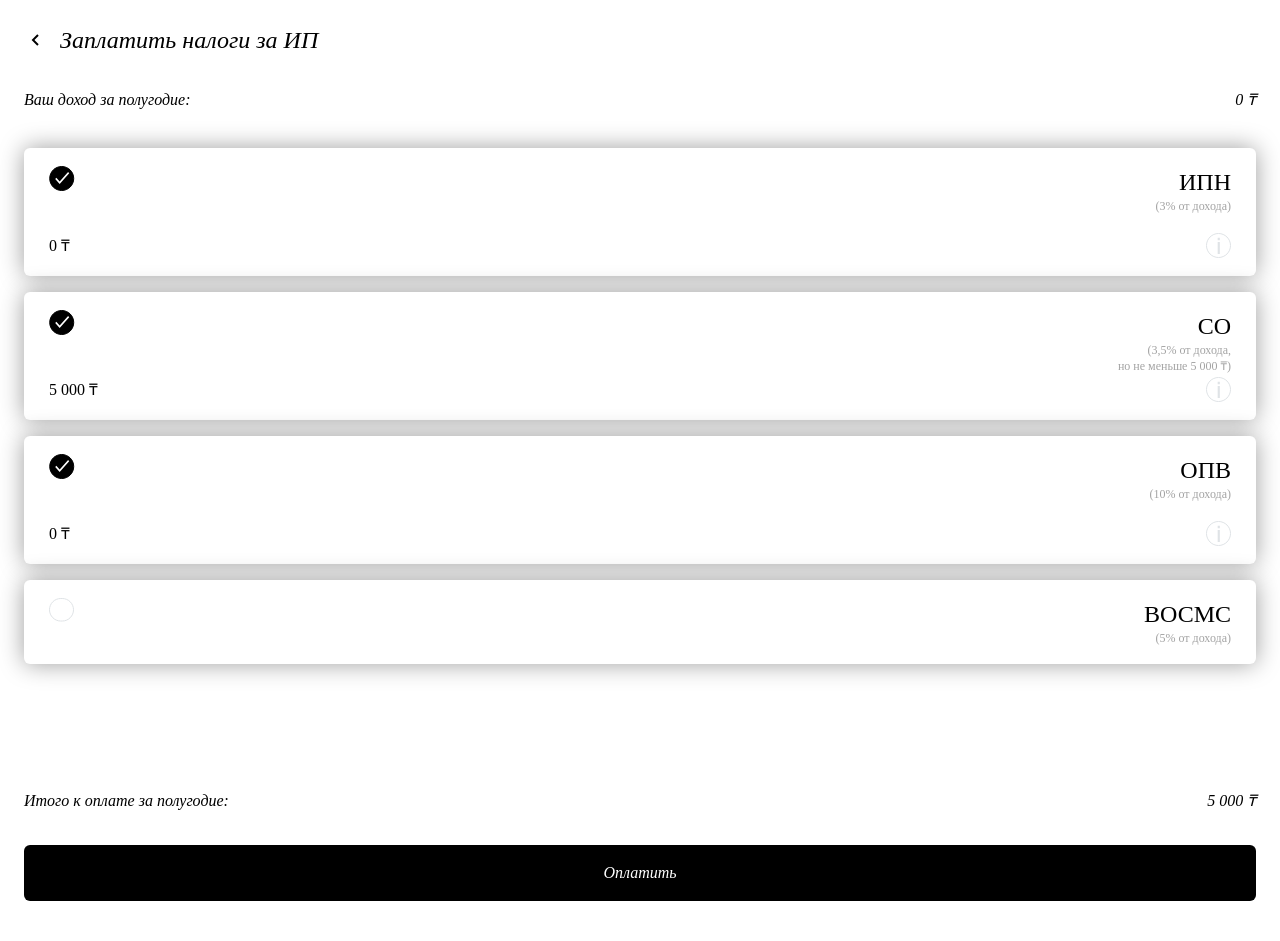
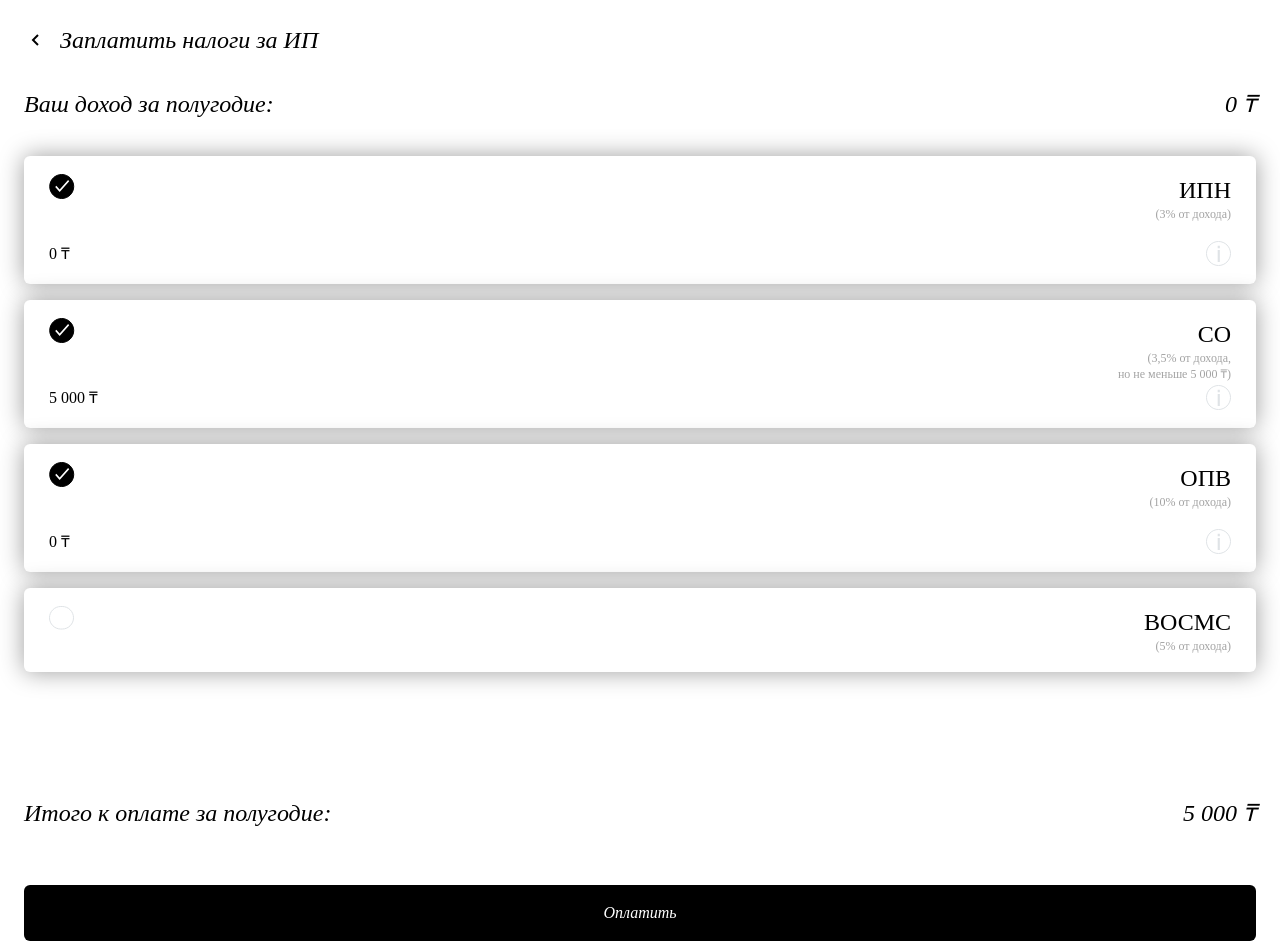
Before and after one commit to Alibek-dev/calculate-tax-ip, a Vue app: page /payment in a window 1280 px wide. Before the commit the page ends 901 px from the top, so only its background shows below. Built offline with nearby package versions, Linux system fonts and the light colour scheme; a web font is replaced by a local one.

Commit message:
Поправил вёрстку и разбил на компоненты

```diff
--- a/src/components/LineComponent.vue
+++ b/src/components/LineComponent.vue
@@ -19,7 +19,7 @@ defineProps({
 </script>
 
 <template>
-  <div class="flex items-end justify-between gap-12 italic" :class="{ 'text-base': textSize === 'small' }">
+  <div class="flex items-end justify-between gap-12 italic" :class="{ 'text-base': textSize === 'small', 'text-2xl': textSize === 'large' }">
     <div>{{ text }}</div>
     <div class="text-end whitespace-nowrap">{{ value }}</div>
   </div>
--- /dev/null
+++ b/src/components/ResultPaidTaxesComponent.vue
@@ -0,0 +1,45 @@
+<script setup lang="ts">
+
+import {formatCurrencyUtils} from "@/utrils/currency.utils";
+import LineComponent from "@/components/LineComponent.vue";
+import {computed} from "vue";
+import {usePaymentTaxStore} from "@/stores/PaymentTaxStore";
+
+const paymentTaxStore = usePaymentTaxStore()
+
+const getTaxType = computed(() => paymentTaxStore.taxTypes.find(item => item.value === paymentTaxStore.paymentTaxForm.taxType))
+const selectedTaxes = computed(() => paymentTaxStore.taxes.filter(tax => tax.selected))
+
+
+</script>
+
+<template>
+  <div>
+    <div class="flex flex-col items-center title mb-20">
+      <div class="mb-4">Спасибо!</div>
+      <div class="mb-2">Налоги успешно оплачены!</div>
+      <div>
+        <img class="w-[50px]" src="@/assets/svg/checked.svg" alt="">
+      </div>
+    </div>
+    <div class="flex flex-col gap-1 mb-16">
+      <LineComponent text-size="small" text="Имя" :value="paymentTaxStore.paymentTaxForm.firstName" />
+      <LineComponent text-size="small" text="Фамилия" :value="paymentTaxStore.paymentTaxForm.lastName" />
+      <LineComponent text-size="small" text="ИИН" :value="paymentTaxStore.paymentTaxForm.iin" />
+      <LineComponent v-if="getTaxType" text-size="small" text="Режим налогообложения" :value="getTaxType.text" />
+      <LineComponent text-size="small" text="Ваш доход за пол года" :value="formatCurrencyUtils(paymentTaxStore.paymentTaxForm.income)" />
+      <LineComponent
+        v-for="(tax, i) of selectedTaxes"
+        :key="i"
+        text-size="small"
+        :text="tax.taxName"
+        :value="formatCurrencyUtils(tax.taxSum())"
+      />
+    </div>
+    <LineComponent :value="formatCurrencyUtils(paymentTaxStore.sumAllTaxes)" text="Итого оплачено за полугодие:" />
+  </div>
+</template>
+
+<style scoped>
+
+</style>
--- /dev/null
+++ b/src/components/SelectTaxesForPayComponent.vue
@@ -0,0 +1,49 @@
+<script setup lang="ts">
+
+import {formatCurrencyUtils} from "@/utrils/currency.utils";
+import {useRouter} from "vue-router";
+import {usePaymentTaxStore} from "@/stores/PaymentTaxStore";
+import CtiIcon from "@/components/ui/CtiIcon.vue";
+import CtiChevronIcon from "@/components/icons/CtiChevronIcon.vue";
+import LineComponent from "@/components/LineComponent.vue";
+import TaxCardSelectorComponent from "@/components/TaxCardSelectorComponent.vue";
+
+const router = useRouter()
+const paymentTaxStore = usePaymentTaxStore()
+</script>
+
+<template>
+  <div>
+    <div @click="router.back()" class="inline-flex gap-3 items-center cursor-pointer mb-8">
+      <cti-icon class="-rotate-90"><cti-chevron-icon /></cti-icon>
+      <div class="title">Заплатить налоги за ИП</div>
+    </div>
+
+    <LineComponent
+      class="mb-9"
+      text="Ваш доход за полугодие:"
+      :value="formatCurrencyUtils(paymentTaxStore.paymentTaxForm.income)"
+    />
+
+    <div class="flex flex-col gap-4 mb-[125px]">
+      <TaxCardSelectorComponent
+        v-for="(tax, i) of paymentTaxStore.taxes"
+        :key="i"
+        :tax-description="tax.taxDescription"
+        :tax-name="tax.taxName"
+        :tax-sum="tax.taxSum()"
+        v-model:checked="tax.selected"
+      />
+    </div>
+
+    <LineComponent
+      class="mb-8"
+      text="Итого к оплате за полугодие:"
+      :value="formatCurrencyUtils(paymentTaxStore.sumAllTaxes)"
+    />
+  </div>
+</template>
+
+<style scoped>
+
+</style>
--- a/src/views/PaymentView.vue
+++ b/src/views/PaymentView.vue
@@ -1,88 +1,23 @@
 <script setup lang="ts">
+import {usePaymentTaxStore} from "@/stores/PaymentTaxStore";
+import CtiButton from "@/components/ui/CtiButton.vue";
+import {ref} from "vue";
+import SelectTaxesForPayComponent from "@/components/SelectTaxesForPayComponent.vue";
+import ResultPaidTaxesComponent from "@/components/ResultPaidTaxesComponent.vue";
 
-import CtiIcon from "@/components/ui/CtiIcon.vue";
-import CtiChevronIcon from "@/components/icons/CtiChevronIcon.vue";
-import {useRouter} from "vue-router";
-import {usePaymentTaxStore} from "@/stores/PaymentTaxStore";
-import TaxCardSelectorComponent from "@/components/TaxCardSelectorComponent.vue";
-import TotalLineComponent from "@/components/LineComponent.vue";
-import CtiButton from "@/components/ui/CtiButton.vue";
-import LineComponent from "@/components/LineComponent.vue";
-import {formatCurrencyUtils} from "@/utrils/currency.utils";
-import {computed, ref} from "vue";
-
-const router = useRouter()
 const paymentTaxStore = usePaymentTaxStore()
 
 const paid = ref(false)
 
-const getTaxType = computed(() => paymentTaxStore.taxTypes.find(item => item.value === paymentTaxStore.paymentTaxForm.taxType))
-const selectedTaxes = computed(() => paymentTaxStore.taxes.filter(tax => tax.selected))
-
 </script>
 
 <template>
-  <div v-if="!paid">
-    <div @click="router.back()" class="inline-flex gap-3 items-center cursor-pointer mb-8">
-      <cti-icon class="-rotate-90"><cti-chevron-icon /></cti-icon>
-      <div class="title">Заплатить налоги за ИП</div>
-    </div>
+  <div class="flex flex-col justify-between gap-6 h-full">
+    <SelectTaxesForPayComponent v-if="!paid" />
+    <ResultPaidTaxesComponent v-else />
 
-    <TotalLineComponent
-      class="mb-9"
-      text="Ваш доход за полугодие:"
-      :value="formatCurrencyUtils(paymentTaxStore.paymentTaxForm.income)"
-    />
-
-    <div class="flex flex-col gap-4 mb-[125px]">
-      <TaxCardSelectorComponent
-        v-for="(tax, i) of paymentTaxStore.taxes"
-        :key="i"
-        :tax-description="tax.taxDescription"
-        :tax-name="tax.taxName"
-        :tax-sum="tax.taxSum()"
-        v-model:checked="tax.selected"
-      />
-    </div>
-
-    <LineComponent
-      class="mb-8"
-      text="Итого к оплате за полугодие:"
-      :value="formatCurrencyUtils(paymentTaxStore.sumAllTaxes)"
-    />
-
-    <div>
-      <CtiButton @click="paid = true" :disabled="!paymentTaxStore.sumAllTaxes" class="w-full">Оплатить</CtiButton>
-    </div>
-  </div>
-
-  <div v-else class="flex flex-col justify-between gap-6 h-full">
-    <div>
-      <div class="flex flex-col items-center title mb-20">
-        <div class="mb-4">Спасибо!</div>
-        <div class="mb-2">Налоги успешно оплачены!</div>
-        <div>
-          <img class="w-[50px]" src="@/assets/svg/checked.svg" alt="">
-        </div>
-      </div>
-      <div class="flex flex-col gap-1 mb-16">
-        <LineComponent text-size="small" text="Имя" :value="paymentTaxStore.paymentTaxForm.firstName" />
-        <LineComponent text-size="small" text="Фамилия" :value="paymentTaxStore.paymentTaxForm.lastName" />
-        <LineComponent text-size="small" text="ИИН" :value="paymentTaxStore.paymentTaxForm.iin" />
-        <LineComponent v-if="getTaxType" text-size="small" text="Режим налогообложения" :value="getTaxType.text" />
-        <LineComponent text-size="small" text="Ваш доход за пол года" :value="formatCurrencyUtils(paymentTaxStore.paymentTaxForm.income)" />
-        <LineComponent
-          v-for="(tax, i) of selectedTaxes"
-          :key="i"
-          text-size="small"
-          :text="tax.taxName"
-          :value="formatCurrencyUtils(tax.taxSum())"
-        />
-      </div>
-      <LineComponent :value="formatCurrencyUtils(paymentTaxStore.sumAllTaxes)" text="Итого оплачено за полугодие:" />
-    </div>
-
-    <router-link :to="{ name: 'home' }">
+    <cti-button v-if="!paid" @click="paid = true" :disabled="!paymentTaxStore.sumAllTaxes" class="w-full">Оплатить</cti-button>
+    <router-link v-else :to="{ name: 'home' }">
       <div class="text-xl italic text-center">Вернуться на главную</div>
     </router-link>
   </div>
```
